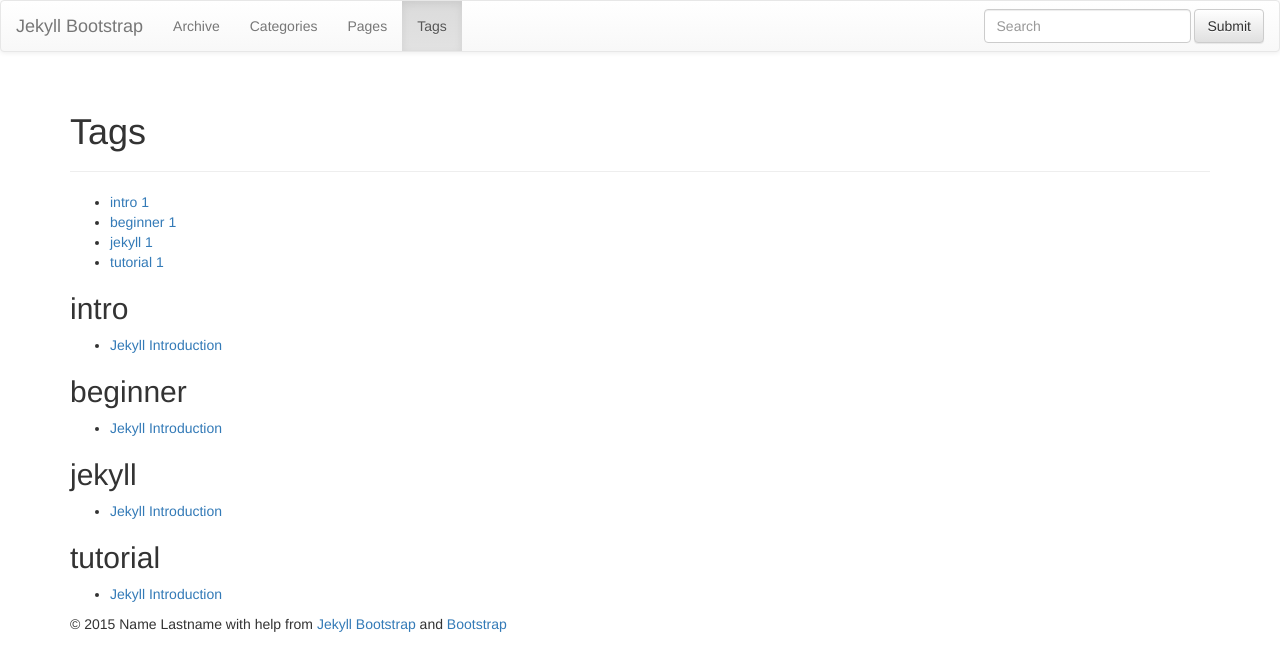
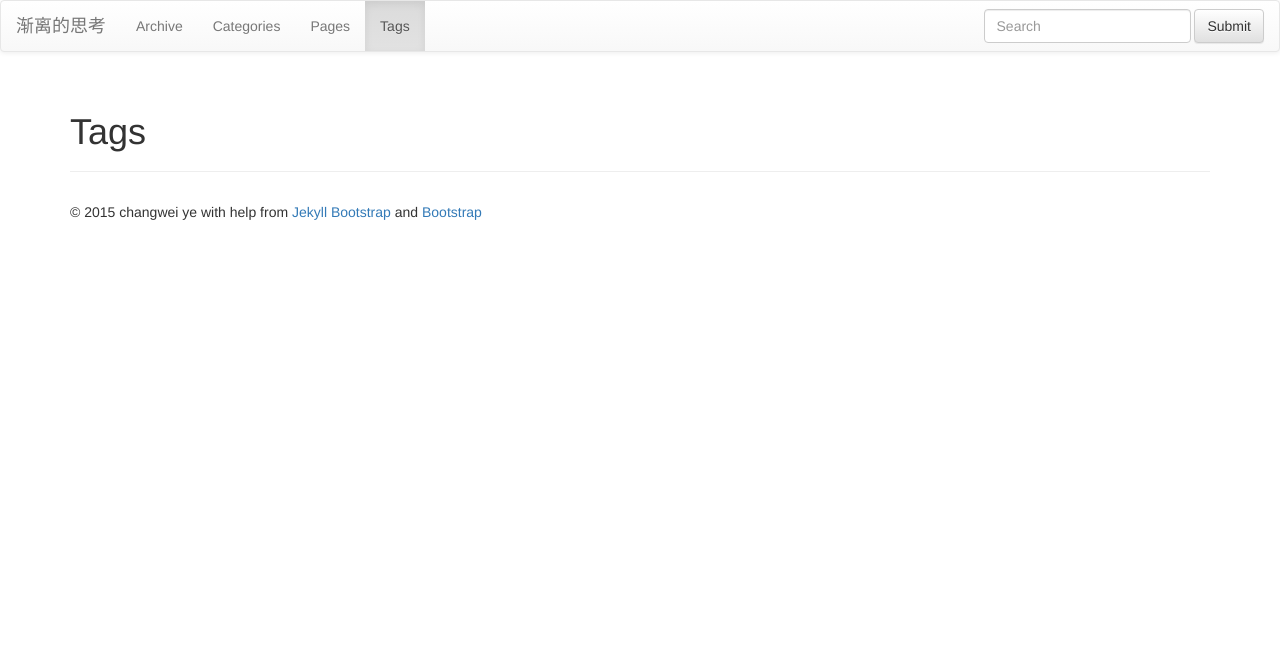
Before and after one commit to yechw/yechw.github.io, a Jekyll site: the page built from tags.html, in a window 1280 px wide. Shown: the top 671 px of the page. Built offline with Jekyll 4.4.1, drawn with Linux system fonts in a browser that asks for light colours; nearby versions of some CDN libraries; library files that are not in the unit come from our copies; part of the change alters nothing that is shown.

Commit message:
update config

```diff
--- a/_config.yml
+++ b/_config.yml
@@ -8,14 +8,13 @@ highlighter: pygments
 # Themes are encouraged to use these universal variables
 # so be sure to set them if your theme uses them.
 #
-title : Jekyll Bootstrap
+title : 渐离的思考
 tagline: Site Tagline
 author :
-  name : Name Lastname
-  email : blah@email.test
-  github : username
-  twitter : username
-  feedburner : feedname
+  name : changwei ye
+  email : yechw2007@gmail.com
+  github : yechw
+  twitter : yechw
 
 # The production_url is only used when full-domain names are needed
 # such as sitemap.txt
@@ -25,7 +24,7 @@ author :
 # Else if you are pushing to username.github.io, replace with your username.
 # Finally if you are pushing to a GitHub project page, include the project name at the end.
 #
-production_url : http://username.github.io
+production_url : http://yechw.github.io
 
 # All Jekyll-Bootstrap specific configurations are namespaced into this hash
 #
--- a/_posts/core-samples/2011-12-29-jekyll-introduction.md
+++ /dev/null
@@ -1,412 +0,0 @@
----
-layout: post
-category : lessons
-tagline: "Supporting tagline"
-tags : [intro, beginner, jekyll, tutorial]
----
-{% include JB/setup %}
-
-This Jekyll introduction will outline specifically  what Jekyll is and why you would want to use it.
-Directly following the intro we'll learn exactly _how_ Jekyll does what it does.
-
-## Overview
-
-### What is Jekyll?
-
-Jekyll is a parsing engine bundled as a ruby gem used to build static websites from
-dynamic components such as templates, partials, liquid code, markdown, etc. Jekyll is known as "a simple, blog aware, static site generator".
-
-### Examples
-
-This website is created with Jekyll. [Other Jekyll websites](https://github.com/mojombo/jekyll/wiki/Sites).
-
-
-
-### What does Jekyll Do?
-
-Jekyll is a ruby gem you install on your local system.
-Once there you can call `jekyll --server` on a directory and provided that directory
-is setup in a way jekyll expects, it will do magic stuff like parse markdown/textile files,
-compute categories, tags, permalinks, and construct your pages from layout templates and partials.
-
-Once parsed, Jekyll stores the result in a self-contained static `_site` folder.
-The intention here is that you can serve all contents in this folder statically from a plain static web-server.
-
-You can think of Jekyll as a normalish dynamic blog but rather than parsing content, templates, and tags
-on each request, Jekyll does this once _beforehand_ and caches the _entire website_ in a folder for serving statically.
-
-### Jekyll is Not Blogging Software
-
-**Jekyll is a parsing engine.**
-
-Jekyll does not come with any content nor does it have any templates or design elements.
-This is a common source of confusion when getting started.
-Jekyll does not come with anything you actually use or see on your website - you have to make it.
-
-### Why Should I Care?
-
-Jekyll is very minimalistic and very efficient.
-The most important thing to realize about Jekyll is that it creates a static representation of your website requiring only a static web-server.
-Traditional dynamic blogs like Wordpress require a database and server-side code.
-Heavily trafficked dynamic blogs must employ a caching layer that ultimately performs the same job Jekyll sets out to do; serve static content.
-
-Therefore if you like to keep things simple and you prefer the command-line over an admin panel UI then give Jekyll a try.
-
-**Developers like Jekyll because we can write content like we write code:**
-
-- Ability to write content in markdown or textile in your favorite text-editor.
-- Ability to write and preview your content via localhost.
-- No internet connection required.
-- Ability to publish via git.
-- Ability to host your blog on a static web-server.
-- Ability to host freely on GitHub Pages.
-- No database required.
-
-# How Jekyll Works
-
-The following is a complete but concise outline of exactly how Jekyll works.
-
-Be aware that core concepts are introduced in rapid succession without code examples.
-This information is not intended to specifically teach you how to do anything, rather it
-is intended to give you the _full picture_ relative to what is going on in Jekyll-world.
-
-Learning these core concepts should help you avoid common frustrations and ultimately
-help you better understand the code examples contained throughout Jekyll-Bootstrap.
-
-
-## Initial Setup
-
-After [installing jekyll](/index.html#start-now) you'll need to format your website directory in a way jekyll expects.
-Jekyll-bootstrap conveniently provides the base directory format.
-
-### The Jekyll Application Base Format
-
-Jekyll expects your website directory to be laid out like so:
-
-    .
-    |-- _config.yml
-    |-- _includes
-    |-- _layouts
-    |   |-- default.html
-    |   |-- post.html
-    |-- _posts
-    |   |-- 2011-10-25-open-source-is-good.markdown
-    |   |-- 2011-04-26-hello-world.markdown
-    |-- _site
-    |-- index.html
-    |-- assets
-        |-- css
-            |-- style.css
-        |-- javascripts
-
-
-- **\_config.yml**
-	Stores configuration data.
-
-- **\_includes**
-	This folder is for partial views.
-
-- **\_layouts**
-	This folder is for the main templates your content will be inserted into.
-	You can have different layouts for different pages or page sections.
-
-- **\_posts**
-	This folder contains your dynamic content/posts.
-	the naming format is required to be `@YEAR-MONTH-DATE-title.MARKUP@`.
-
-- **\_site**
-	This is where the generated site will be placed once Jekyll is done transforming it.
-
-- **assets**
-	This folder is not part of the standard jekyll structure.
-	The assets folder represents _any generic_ folder you happen to create in your root directory.
-	Directories and files not properly formatted for jekyll will be left untouched for you to serve normally.
-
-(read more: <https://github.com/mojombo/jekyll/wiki/Usage>)
-
-
-### Jekyll Configuration
-
-Jekyll supports various configuration options that are fully outlined here:
-(<https://github.com/mojombo/jekyll/wiki/Configuration>)
-
-
-
-
-## Content in Jekyll
-
-Content in Jekyll is either a post or a page.
-These content "objects" get inserted into one or more templates to build the final output for its respective static-page.
-
-### Posts and Pages
-
-Both posts and pages should be written in markdown, textile, or HTML and may also contain Liquid templating syntax.
-Both posts and pages can have meta-data assigned on a per-page basis such as title, url path, as well as arbitrary custom meta-data.
-
-### Working With Posts
-
-**Creating a Post**
-Posts are created by properly formatting a file and placing it the `_posts` folder.
-
-**Formatting**
-A post must have a valid filename in the form `YEAR-MONTH-DATE-title.MARKUP` and be placed in the `_posts` directory.
-If the data format is invalid Jekyll will not recognize the file as a post. The date and title are automatically parsed from the filename of the post file.
-Additionally, each file must have [YAML Front-Matter](https://github.com/mojombo/jekyll/wiki/YAML-Front-Matter) prepended to its content.
-YAML Front-Matter is a valid YAML syntax specifying meta-data for the given file.
-
-**Order**
-Ordering is an important part of Jekyll but it is hard to specify a custom ordering strategy.
-Only reverse chronological and chronological ordering is supported in Jekyll.
-
-Since the date is hard-coded into the filename format, to change the order, you must change the dates in the filenames.
-
-**Tags**
-Posts can have tags associated with them as part of their meta-data.
-Tags may be placed on posts by providing them in the post's YAML front matter.
-You have access to the post-specific tags in the templates. These tags also get added to the sitewide collection.
-
-**Categories**
-Posts may be categorized by providing one or more categories in the YAML front matter.
-Categories offer more significance over tags in that they can be reflected in the URL path to the given post.
-Note categories in Jekyll work in a specific way.
-If you define more than one category you are defining a category hierarchy "set".
-Example:
-
-    ---
-    title :  Hello World
-    categories : [lessons, beginner]
-    ---
-
-This defines the category hierarchy "lessons/beginner". Note this is _one category_ node in Jekyll.
-You won't find "lessons" and "beginner" as two separate categories unless you define them elsewhere as singular categories.
-
-### Working With Pages
-
-**Creating a Page**
-Pages are created by properly formatting a file and placing it anywhere in the root directory or subdirectories that do _not_ start with an underscore.
-
-**Formatting**
-In order to register as a Jekyll page the file must contain [YAML Front-Matter](https://github.com/mojombo/jekyll/wiki/YAML-Front-Matter).
-Registering a page means 1) that Jekyll will process the page and 2) that the page object will be available in the `site.pages` array for inclusion into your templates.
-
-**Categories and Tags**
-Pages do not compute categories nor tags so defining them will have no effect.
-
-**Sub-Directories**
-If pages are defined in sub-directories, the path to the page will be reflected in the url.
-Example:
-
-    .
-    |-- people
-        |-- bob
-            |-- essay.html
-
-This page will be available at `http://yourdomain.com/people/bob/essay.html`
-
-
-**Recommended Pages**
-
-- **index.html**
-  You will always want to define the root index.html page as this will display on your root URL.
-- **404.html**
-  Create a root 404.html page and GitHub Pages will serve it as your 404 response.
-- **sitemap.html**
-  Generating a sitemap is good practice for SEO.
-- **about.html**
-  A nice about page is easy to do and gives the human perspective to your website.
-
-
-## Templates in Jekyll
-
-Templates are used to contain a page's or post's content.
-All templates have access to a global site object variable: `site` as well as a page object variable: `page`.
-The site variable holds all accessible content and metadata relative to the site.
-The page variable holds accessible data for the given page or post being rendered at that point.
-
-**Create a Template**
-Templates are created by properly formatting a file and placing it in the `_layouts` directory.
-
-**Formatting**
-Templates should be coded in HTML and contain YAML Front Matter.
-All templates can contain Liquid code to work with your site's data.
-
-**Rending Page/Post Content in a Template**
-There is a special variable in all templates named : `content`.
-The `content` variable holds the page/post content including any sub-template content previously defined.
-Render the content variable wherever you want your main content to be injected into your template:
-
-{% capture text %}...
-<body>
-  <div id="sidebar"> ... </div>
-  <div id="main">
-    |.{content}.|
-  </div>
-</body>
-...{% endcapture %}
-{% include JB/liquid_raw %}
-
-### Sub-Templates
-
-Sub-templates are exactly templates with the only difference being they
-define another "root" layout/template within their YAML Front Matter.
-This essentially means a template will render inside of another template.
-
-### Includes
-In Jekyll you can define include files by placing them in the `_includes` folder.
-Includes are NOT templates, rather they are just code snippets that get included into templates.
-In this way, you can treat the code inside includes as if it was native to the parent template.
-
-Any valid template code may be used in includes.
-
-
-## Using Liquid for Templating
-
-Templating is perhaps the most confusing and frustrating part of Jekyll.
-This is mainly due to the fact that Jekyll templates must use the Liquid Templating Language.
-
-### What is Liquid?
-
-[Liquid](https://github.com/Shopify/liquid) is a secure templating language developed by [Shopify](http://shopify.com).
-Liquid is designed for end-users to be able to execute logic within template files
-without imposing any security risk on the hosting server.
-
-Jekyll uses Liquid to generate the post content within the final page layout structure and as the primary interface for working with
-your site and post/page data.
-
-### Why Do We Have to Use Liquid?
-
-GitHub uses Jekyll to power [GitHub Pages](http://pages.github.com/).
-GitHub cannot afford to run arbitrary code on their servers so they lock developers down via Liquid.
-
-### Liquid is Not Programmer-Friendly.
-
-The short story is liquid is not real code and its not intended to execute real code.
-The point being you can't do jackshit in liquid that hasn't been allowed explicitly by the implementation.
-What's more you can only access data-structures that have been explicitly passed to the template.
-
-In Jekyll's case it is not possible to alter what is passed to Liquid without hacking the gem or running custom plugins.
-Both of which cannot be supported by GitHub Pages.
-
-As a programmer - this is very frustrating.
-
-But rather than look a gift horse in the mouth we are going to
-suck it up and view it as an opportunity to work around limitations and adopt client-side solutions when possible.
-
-**Aside**
-My personal stance is to not invest time trying to hack liquid. It's really unnecessary
-_from a programmer's_ perspective. That is to say if you have the ability to run custom plugins (i.e. run arbitrary ruby code)
-you are better off sticking with ruby. Toward that end I've built [Mustache-with-Jekyll](http://github.com/plusjade/mustache-with-jekyll)
-
-
-## Static Assets
-
-Static assets are any file in the root or non-underscored subfolders that are not pages.
-That is they have no valid YAML Front Matter and are thus not treated as Jekyll Pages.
-
-Static assets should be used for images, css, and javascript files.
-
-
-
-
-## How Jekyll Parses Files
-
-Remember Jekyll is a processing engine. There are two main types of parsing in Jekyll.
-
-- **Content parsing.**
-	This is done with textile or markdown.
-- **Template parsing.**
-  This is done with the liquid templating language.
-
-And thus there are two main types of file formats needed for this parsing.
-
-- **Post and Page files.**
-  All content in Jekyll is either a post or a page so valid posts and pages are parsed with markdown or textile.
-- **Template files.**
-	These files go in `_layouts` folder and contain your blogs **templates**. They should be made in HTML with the help of Liquid syntax.
-	Since include files are simply injected into templates they are essentially parsed as if they were native to the template.
-
-**Arbitrary files and folders.**
-Files that _are not_ valid pages are treated as static content and pass through
-Jekyll untouched and reside on your blog in the exact structure and format they originally existed in.
-
-### Formatting Files for Parsing.
-
-We've outlined the need for valid formatting using **YAML Front Matter**.
-Templates, posts, and pages all need to provide valid YAML Front Matter even if the Matter is empty.
-This is the only way Jekyll knows you want the file processed.
-
-YAML Front Matter must be prepended to the top of template/post/page files:
-
-    ---
-    layout: post
-    category : pages
-    tags : [how-to, jekyll]
-    ---
-
-    ... contents ...
-
-Three hyphens on a new line start the Front-Matter block and three hyphens on a new line end the block.
-The data inside the block must be valid YAML.
-
-Configuration parameters for YAML Front-Matter is outlined here:
-[A comprehensive explanation of YAML Front Matter](https://github.com/mojombo/jekyll/wiki/YAML-Front-Matter)
-
-#### Defining Layouts for Posts and Templates Parsing.
-
-The `layout` parameter in the YAML Front Matter defines the template file for which the given post or template should be injected into.
-If a template file specifies its own layout, it is effectively being used as a `sub-template.`
-That is to say loading a post file into a template file that refers to another template file with work in the way you'd expect; as a nested sub-template.
-
-
-
-
-
-## How Jekyll Generates the Final Static Files.
-
-Ultimately, Jekyll's job is to generate a static representation of your website.
-The following is an outline of how that's done:
-
-1. **Jekyll collects data.**
-  Jekyll scans the posts directory and collects all posts files as post objects. It then scans the layout assets and collects those and finally scans other directories in search of pages.
-
-2. **Jekyll computes data.**
-  Jekyll takes these objects, computes metadata (permalinks, tags, categories, titles, dates) from them and constructs one
-  big `site` object that holds all the posts, pages, layouts, and respective metadata.
-  At this stage your site is one big computed ruby object.
-
-3. **Jekyll liquifies posts and templates.**
-  Next jekyll loops through each post file and converts (through markdown or textile) and **liquifies** the post inside of its respective layout(s).
-  Once the post is parsed and liquified inside the the proper layout structure, the layout itself is "liquified".
-	**Liquification** is defined as follows: Jekyll initiates a Liquid template, and passes a simpler hash representation of the ruby site object as well as a simpler
-  hash representation of the ruby post object. These simplified data structures are what you have access to in the templates.
-
-3. **Jekyll generates output.**
-	Finally the liquid templates are "rendered", thereby processing any liquid syntax provided in the templates
-	and saving the final, static representation of the file.
-
-**Notes.**
-Because Jekyll computes the entire site in one fell swoop, each template is given access to
-a global `site` hash that contains useful data. It is this data that you'll iterate through and format
-using the Liquid tags and filters in order to render it onto a given page.
-
-Remember, in Jekyll you are an end-user. Your API has only two components:
-
-1. The manner in which you setup your directory.
-2. The liquid syntax and variables passed into the liquid templates.
-
-All the data objects available to you in the templates via Liquid are outlined in the **API Section** of Jekyll-Bootstrap.
-You can also read the original documentation here: <https://github.com/mojombo/jekyll/wiki/Template-Data>
-
-## Conclusion
-
-I hope this paints a clearer picture of what Jekyll is doing and why it works the way it does.
-As noted, our main programming constraint is the fact that our API is limited to what is accessible via Liquid and Liquid only.
-
-Jekyll-bootstrap is intended to provide helper methods and strategies aimed at making it more intuitive and easier to work with Jekyll =)
-
-**Thank you** for reading this far.
-
-## Next Steps
-
-Please take a look at [{{ site.categories.api.first.title }}]({{ BASE_PATH }}{{ site.categories.api.first.url }})
-or jump right into [Usage]({{ BASE_PATH }}{{ site.categories.usage.first.url }}) if you'd like.
```
